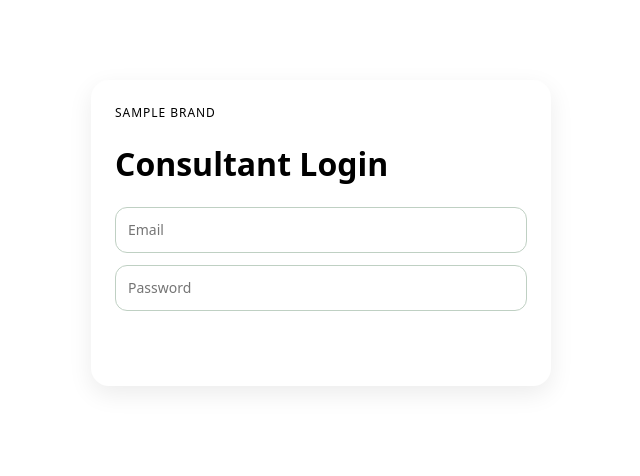
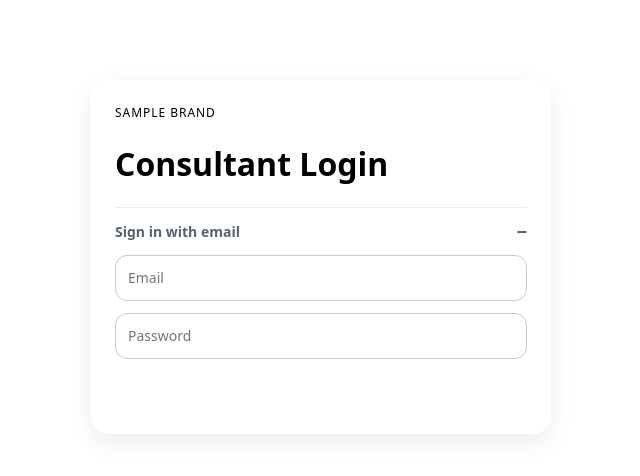
Before and after one commit to BenWeekes/consultant_dashboard, a Python web app: template consultant_dashboard/templates/consultant/login.html in a window 1280 px wide. Shown: the top 476 px of the page, without its empty margins (319-959 px from the left). Run offline with Jinja, Linux system fonts and the light colour scheme; the template is opened without the code that fills it: most values are stand-ins (such as "Sample title", 1, 10 or a date in 2020).

Commit message:
Prioritize Google sign-in on consultant login

```diff
--- a/consultant_dashboard/templates/consultant/login.html
+++ b/consultant_dashboard/templates/consultant/login.html
@@ -7,13 +7,7 @@
     <div class="mobile-only-warning" role="note">
       For the best experience, use a desktop or tablet.
     </div>
-    <form method="post">
-      <input type="email" name="email" placeholder="Email" required>
-      <input type="password" name="password" placeholder="Password" required>
-      <button type="submit">Continue</button>
-    </form>
     {% if show_google_login %}
-      <div class="muted" style="margin: 8px 0; text-align: center;">or</div>
       <a href="{{ tenant_url_for('auth.consultant_google') }}" class="button-secondary button-link oauth-button">
         <svg viewBox="0 0 24 24" aria-hidden="true" xmlns="http://www.w3.org/2000/svg">
           <path d="M22.56 12.25c0-.78-.07-1.53-.2-2.25H12v4.26h5.92a5.06 5.06 0 0 1-2.2 3.32v2.77h3.57c2.08-1.92 3.28-4.74 3.28-8.1z" fill="#4285F4"/>
@@ -24,6 +18,44 @@
         <span>Sign in with Google</span>
       </a>
     {% endif %}
+    <details class="alt-login-panel" {% if not show_google_login %}open{% endif %}>
+      <summary>{% if show_google_login %}Use email instead{% else %}Sign in with email{% endif %}</summary>
+      <form method="post" class="alt-login-form">
+        <input type="email" name="email" placeholder="Email" required>
+        <input type="password" name="password" placeholder="Password" required>
+        <button type="submit">Continue</button>
+      </form>
+    </details>
   </div>
   </div>
+  <style>
+    .alt-login-panel {
+      margin-top: 16px;
+      border-top: 1px solid rgba(16, 24, 40, 0.08);
+      padding-top: 14px;
+    }
+    .alt-login-panel summary {
+      cursor: pointer;
+      color: #566273;
+      font-size: 14px;
+      font-weight: 600;
+      list-style: none;
+      user-select: none;
+    }
+    .alt-login-panel summary::-webkit-details-marker {
+      display: none;
+    }
+    .alt-login-panel summary::after {
+      content: "+";
+      float: right;
+      font-size: 18px;
+      line-height: 1;
+    }
+    .alt-login-panel[open] summary::after {
+      content: "−";
+    }
+    .alt-login-form {
+      margin-top: 14px;
+    }
+  </style>
 {% endblock %}
--- a/consultant_dashboard/templates/shared/_public_topbar.html
+++ b/consultant_dashboard/templates/shared/_public_topbar.html
@@ -8,7 +8,7 @@
   {% set topbar_href = tenant_url_for('web.home') %}
 {% endif %}
 <div class="public-topbar-shell">
-  <a class="public-topbar-link{% if request.path.startswith('/consultant') %} public-topbar-hidden{% endif %}" href="{{ topbar_href }}" aria-label="Go to home page">
+  <a class="public-topbar-link{% if request.path.startswith('/consultant') and request.path != '/consultant/login' %} public-topbar-hidden{% endif %}" href="{{ topbar_href }}" aria-label="Go to home page">
     <span class="public-topbar-mark">
       {% if vendor_branding.logo_url %}
         <img src="{{ tenant_path(vendor_branding.logo_url) if vendor_branding.logo_url.startswith('/img/') else vendor_branding.logo_url }}" alt="" class="public-topbar-logo">
```
